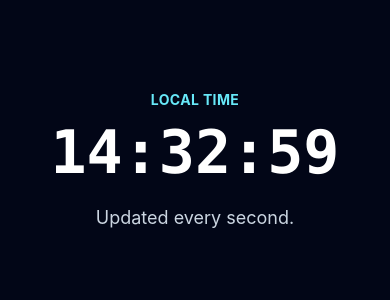
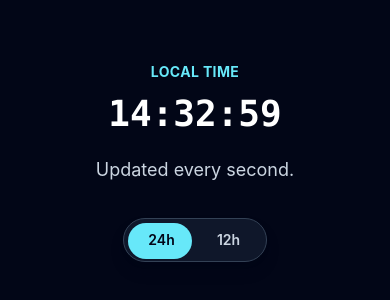
Before and after one commit to mtplayground/alex-0d18-test-2, a React (Vite) app: page / in a window 390 px wide. Shown: the part 260-560 px from the top of the page. Built offline with nearby package versions, Linux system fonts and the light colour scheme.

Commit message:
feat: Wire toggle into `Clock` and `App`

```diff
--- a/src/components/Clock.tsx
+++ b/src/components/Clock.tsx
@@ -1,9 +1,13 @@
 import { useEffect, useState } from 'react';
 import { formatTime } from '../lib/formatTime';
 
-export function Clock() {
+type ClockProps = {
+  hour12: boolean;
+};
+
+export function Clock({ hour12 }: ClockProps) {
   const [now, setNow] = useState(() => new Date());
-  const displayTime = formatTime(now, false);
+  const displayTime = formatTime(now, hour12);
 
   useEffect(() => {
     const intervalId = window.setInterval(() => {
@@ -17,7 +21,7 @@ export function Clock() {
 
   return (
     <time
-      className="block font-mono text-6xl font-semibold tabular-nums tracking-normal text-white sm:text-8xl"
+      className="block whitespace-nowrap font-mono text-4xl font-semibold tabular-nums tracking-normal text-white sm:text-6xl md:text-8xl"
       dateTime={now.toISOString()}
       aria-label={`Current time ${displayTime}`}
     >
--- a/src/main.tsx
+++ b/src/main.tsx
@@ -1,19 +1,24 @@
 import { StrictMode } from 'react';
 import { createRoot } from 'react-dom/client';
 import { Clock } from './components/Clock';
+import { FormatToggle } from './components/FormatToggle';
+import { useHourFormat } from './hooks/useHourFormat';
 import './index.css';
 
 function App() {
+  const [hour12, setHour12] = useHourFormat();
+
   return (
     <main className="grid min-h-screen place-items-center bg-slate-950 px-6 py-12 text-slate-50">
       <section className="w-full max-w-3xl text-center">
         <p className="mb-3 text-sm font-bold uppercase tracking-wide text-cyan-300">
           Local time
         </p>
-        <Clock />
+        <Clock hour12={hour12} />
         <p className="mx-auto mt-5 max-w-xl text-lg leading-8 text-slate-300">
           Updated every second.
         </p>
+        <FormatToggle className="mt-8" hour12={hour12} onChange={setHour12} />
       </section>
     </main>
   );
```
